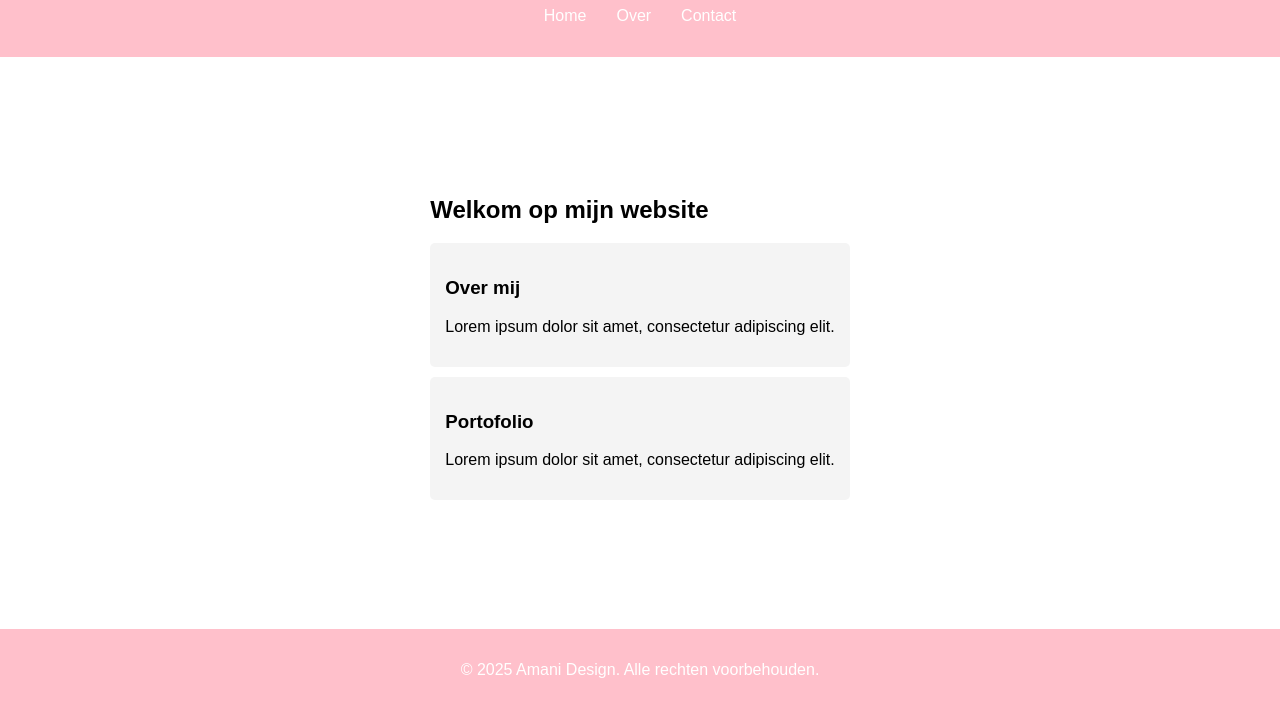
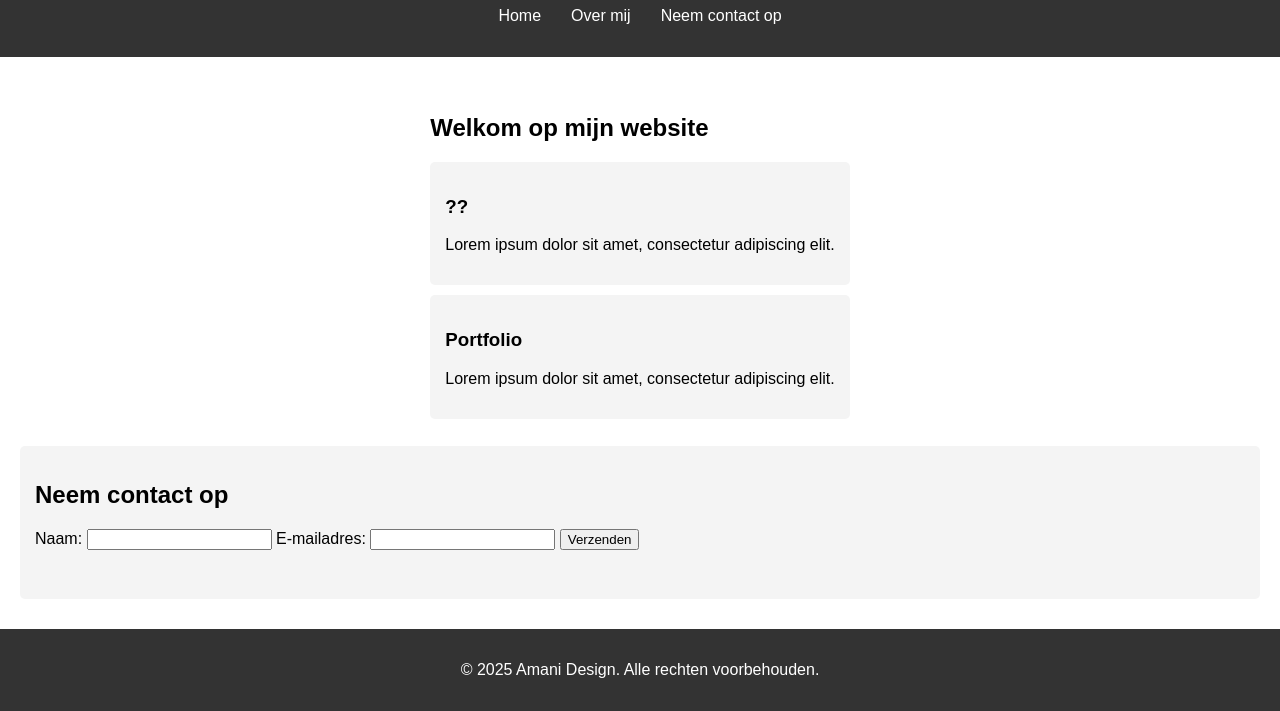
Before and after one commit to AmaniL-A/Front-end-develop, a plain HTML site: page front end structuur design/index.html in a window 1280 px wide. Shown: the part 89-800 px from the top of the page. Drawn offline with Linux system fonts and the light colour scheme.

Commit message:
Add files via upload

```diff
--- a/front end structuur design/index.html
+++ b/front end structuur design/index.html
@@ -9,11 +9,11 @@
 <body>
     <header>
         <h1>Design Applicatie</h1>
-        <nav>
+        <nav aria-label="Hoofdmenu">
             <ul>
-                <li><a href="#">Home</a></li>
-                <li><a href="#">Over</a></li>
-                <li><a href="#">Contact</a></li>
+                <li><a href="index.html">Home</a></li>
+                <li><a href="over.html">Over mij</a></li>
+                <li><a href="contact.html">Neem contact op</a></li>
             </ul>
         </nav>
     </header>
@@ -21,15 +21,29 @@
     <main>
         <article>
             <h2>Welkom op mijn website</h2>
+
             <section>
-                <h3>Over mij</h3>
+                <h3>??</h3>
                 <p>Lorem ipsum dolor sit amet, consectetur adipiscing elit.</p>
             </section>
+
             <section>
-                <h3>Portofolio</h3>
+                <h3>Portfolio</h3>
                 <p>Lorem ipsum dolor sit amet, consectetur adipiscing elit.</p>
             </section>
         </article>
+
+        <section aria-labelledby="contact">
+            <h2 id="contact">Neem contact op</h2>
+                <label for="naam">Naam:</label>
+                <input type="text" id="naam" name="naam" required>
+
+                <label for="email">E-mailadres:</label>
+                <input type="email" id="email" name="email" required>
+
+                <button type="submit">Verzenden</button>
+            </form>
+        </section>
     </main>
 
     <footer>
--- a/front end structuur design/style.css
+++ b/front end structuur design/style.css
@@ -10,7 +10,7 @@ body {
 
 /* Header en navigatie */
 header {
-    background: pink;
+    background: #333;
     color: white;
     padding: 1rem;
     text-align: center;
@@ -54,7 +54,7 @@ section {
 
 /* Footer */
 footer {
-    background: pink;
+    background: #333;
     color: white;
     text-align: center;
     padding: 1rem;
```
Also changed, not shown: front end structuur design/contact.html (added, +1 -0 lines), front end structuur design/over.html (added, +1 -0 lines).
